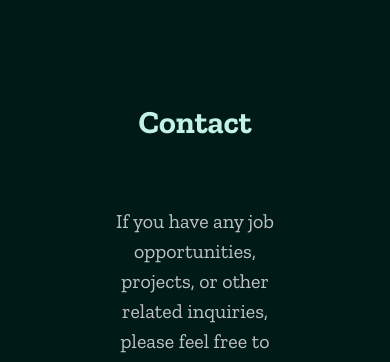
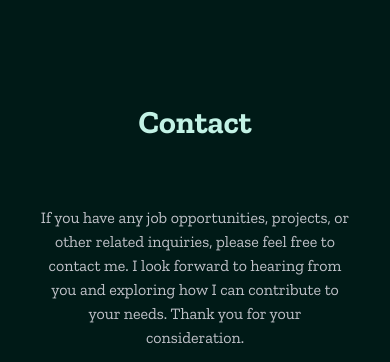
Before and after one commit to sherlineau/portfolio, a Gatsby site: page / in a window 390 px wide. Shown: the part 3289-3651 px from the top of the page. Built offline with nearby package versions, Linux system fonts and the light colour scheme; Gatsby itself is replaced by a stand-in of ours.

Commit message:
fix: mobile css

```diff
--- a/src/assets/css/Contact.css
+++ b/src/assets/css/Contact.css
@@ -17,3 +17,13 @@
   margin: 2rem auto;
   font-size: 1.25rem;
 }
+
+@media screen and (max-width: 992px){
+  .contact-center {
+    width: 80vw;
+  }
+
+  .contact-center p {
+    font-size: 1rem;
+  }
+}
```
